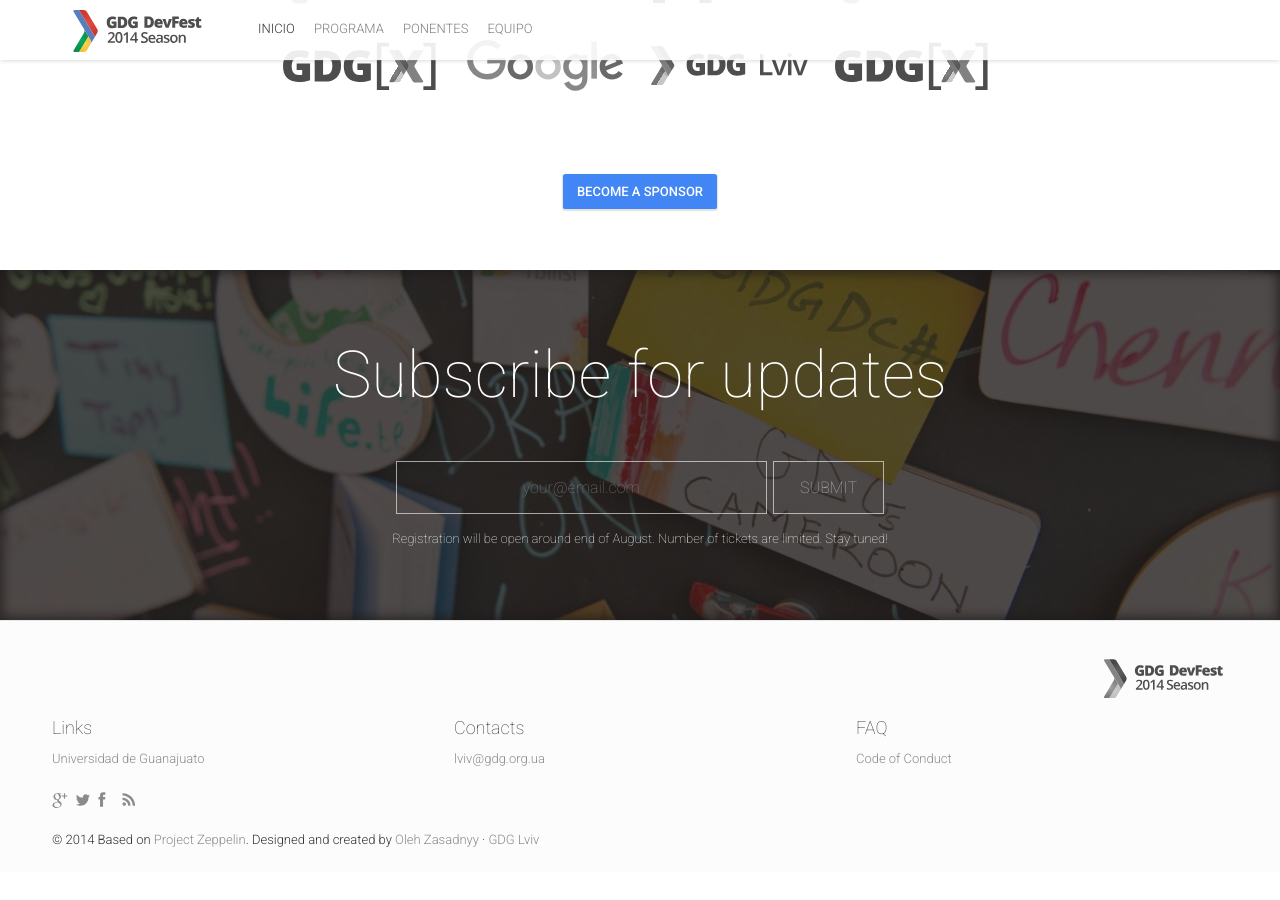
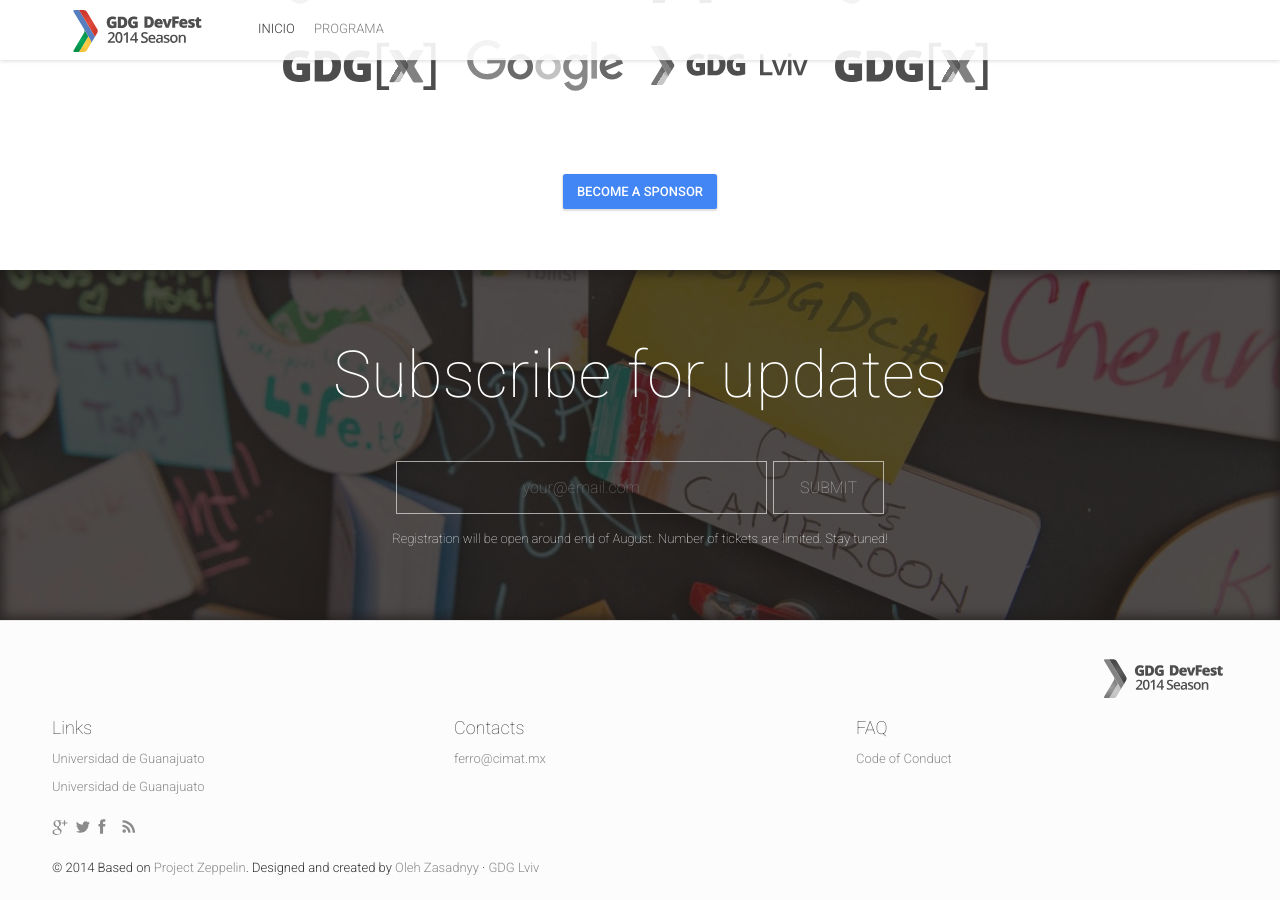
Before and after one commit to futurelabmx/GuanaHacks, a Jekyll site: the page built from index.html, in a window 1280 px wide and 900 px high, scrolled down 4994 px. Built offline with Jekyll 4.4.1, drawn with Linux system fonts in a browser that asks for light colours; nearby versions of some CDN libraries; comment, search, counter and statistics services are not loaded; before the commit the page ends 5866 px from its top, so only the background shows below that.

Commit message:
Added _config changes.

```diff
--- a/_config.yml
+++ b/_config.yml
@@ -44,8 +44,8 @@
 navigationLinks:
  - {permalink: "/", text: "Inicio"}
  - {permalink: "/programa/", text: "Programa"}
- - {permalink: "/ponentes/", text: "Ponentes"}
- - {permalink: "/equipo/", text: "Equipo"}
+ # - {permalink: "/ponentes/", text: "Ponentes"}
+ # - {permalink: "/equipo/", text: "Equipo"}
 bottomNavigationLinks:
 
 rightNavigationButtons:
@@ -146,11 +146,11 @@
   title: "Links"
   links:
    - {link: "http://www.ugto.mx/", text: "Universidad de Guanajuato"}
-   - {link: "https://developers.google.com", text: ""}
+   - {link: "http://www.ugto.mx/", text: "Universidad de Guanajuato"}
  -
   title: "Contacts"
   links:
-   - {link: "mailto:lviv@gdg.org.ua", text: "lviv@gdg.org.ua"}
+   - {link: "mailto:ferro@cimat.mx", text: "ferro@cimat.mx"}
  -
   title: "FAQ"
   links:
@@ -159,7 +159,7 @@
 # Blog
 blogTitle: "Latest news"
 blogCommentsEnabled: true
-discusShortName: "devfestua"
+# discusShortName: "devfestua"  # HERE
 
 # Speakers List Block
 showSessions: true
@@ -204,6 +204,6 @@
 hackathonDoorTime: "09:00"
 hackathonEndTime: "2014-10-25T00:00"
 viewOnMap: "View on Google Maps"
-hackathonPlaceCoordinates: "49.840999, 24.031144"
-hackathonMapCenterCoordinates: "49.840696, 24.028754"
-hackathonMapMobileCenterCoordinates: "49.841639, 24.031182"
+hackathonPlaceCoordinates: "21.012597, -101.275503"
+hackathonMapCenterCoordinates: "21.012597, -101.275503"
+hackathonMapMobileCenterCoordinates: "21.012597, -101.275503"
```
